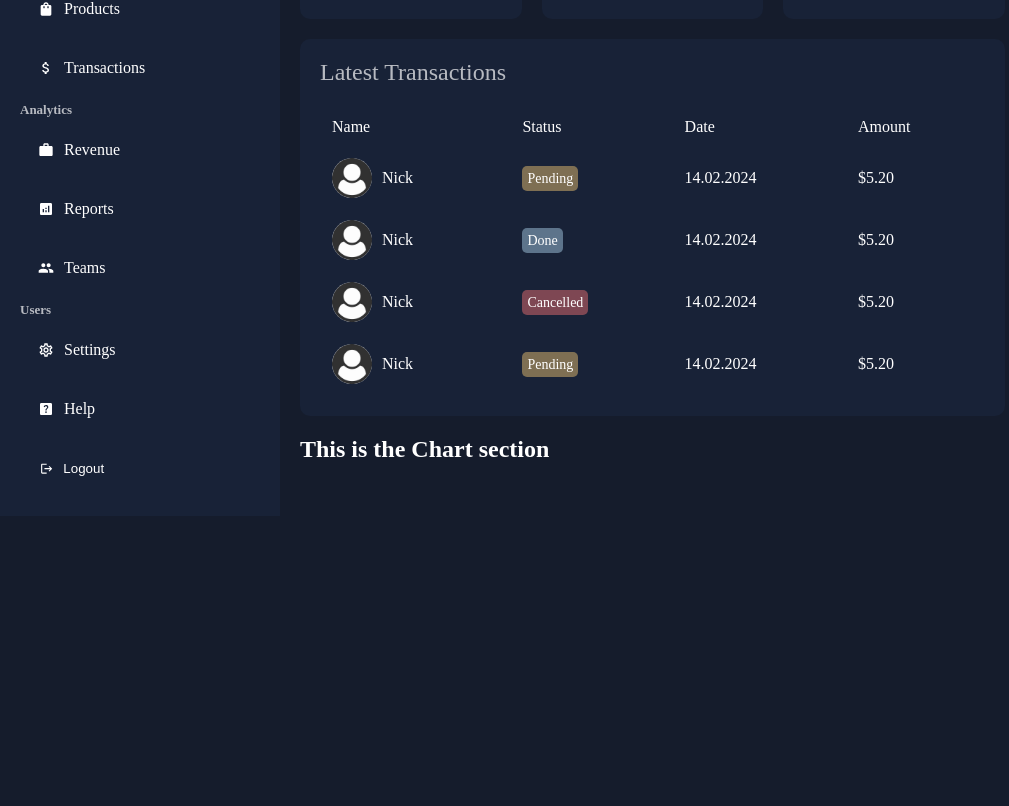
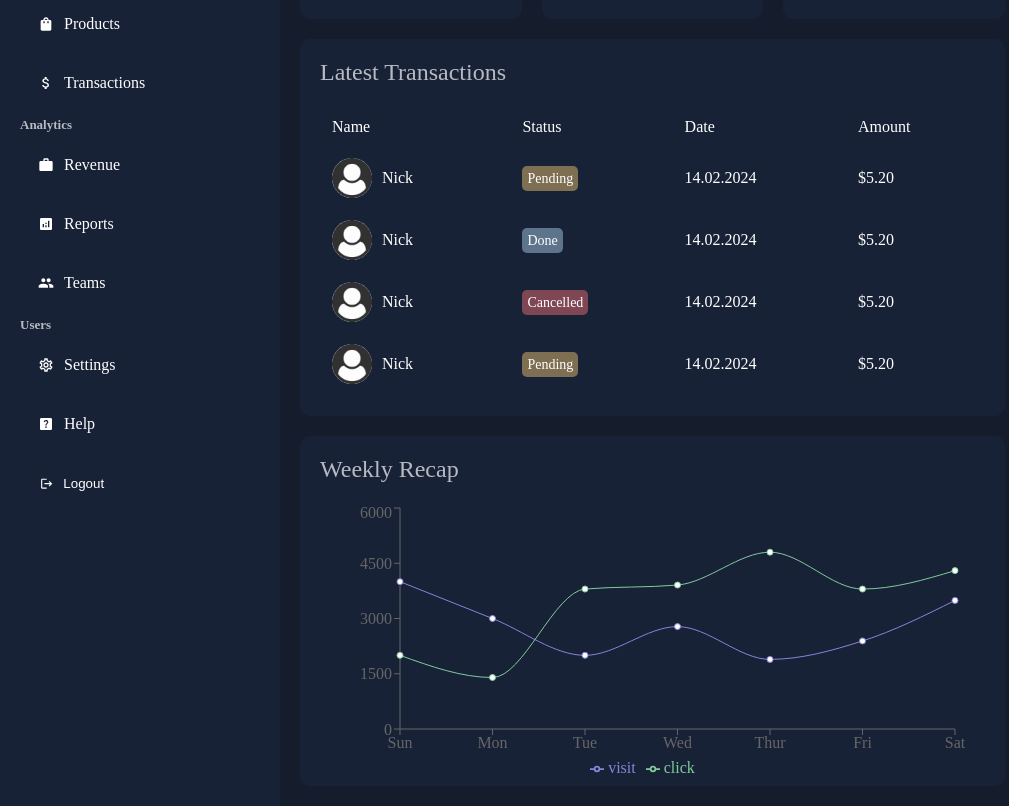
Before and after one commit to Nick-Salifu/dashboard, a Next.js app: page /dashboard in a window 1280 px wide. Shown: the part 254-1060 px from the top of the page, without its empty margins (0-1009 px from the left). Before the commit the page ends 800 px from the top, so only its background shows below. Built offline with nearby package versions, Linux system fonts and the light colour scheme.

Commit message:
finishing the left side of the dashboard

```diff
--- a/app/components/dashboard-component/chart/chart.jsx
+++ b/app/components/dashboard-component/chart/chart.jsx
@@ -1,7 +1,71 @@
+"use client"
+
+import styles from "./chart.module.css";
+import { LineChart, Line, XAxis, YAxis, Tooltip, Legend, ResponsiveContainer } from 'recharts';
+
+
+const data = [
+    {
+        name: "Sun",
+        visit: 4000,
+        click: 2000
+    },
+    {
+        name: "Mon",
+        visit: 3000,
+        click: 1398
+    },
+    {
+        name: "Tue",
+        visit: 2000,
+        click: 3800
+    },
+    {
+        name: "Wed",
+        visit: 2780,
+        click: 3908
+    },
+    {
+        name: "Thur",
+        visit: 1890,
+        click: 4800
+    },
+    {
+        name: "Fri",
+        visit: 2390,
+        click: 3800
+    },
+    {
+        name: "Sat",
+        visit: 3490,
+        click: 4300
+    }
+]
+
 export default function Chart() {
     return (
-        <div>
-            <h2>This is the Chart section</h2>
+        <div className={styles.container}>
+            <h2 className={styles.title}>Weekly Recap</h2>
+            <ResponsiveContainer width="100%" height="90%">
+            <LineChart
+            width={500}
+            height={300}
+            data={data}
+            margin={{
+                top: 5,
+                right: 30,
+                left: 20,
+                bottom: 5,
+            }}
+            >
+            <XAxis dataKey="name" />
+            <YAxis />
+            <Tooltip contentStyle={{backgroundColor: "#151c2c", border: "none"}} />
+            <Legend />
+            <Line type="monotone" dataKey="visit" stroke="#8884d8" activeDot={{ r: 8 }} />
+            <Line type="monotone" dataKey="click" stroke="#82ca9d" />
+            </LineChart>
+            </ResponsiveContainer>
         </div>
     )
 }
--- a/app/components/dashboard-component/chart/chart.module.css
+++ b/app/components/dashboard-component/chart/chart.module.css
@@ -0,0 +1,12 @@
+.container {
+    height: 350px;
+    background-color: var(--bgSoft);
+    border-radius: 10px;
+    padding: 20px
+}
+
+.title {
+    font-weight: 200;
+    color: var(--textSoft);
+    margin-bottom: 20px;
+}
--- a/package.json
+++ b/package.json
@@ -12,7 +12,8 @@
     "next": "15.0.3",
     "react": "19.0.0-rc-66855b96-20241106",
     "react-dom": "19.0.0-rc-66855b96-20241106",
-    "react-icons": "^4.11.0"
+    "react-icons": "^4.11.0",
+    "recharts": "^2.9.0"
   },
   "devDependencies": {
     "eslint": "^8",
```
Also changed, not shown: 1 other file (tests, documents, lock files or other folders).
